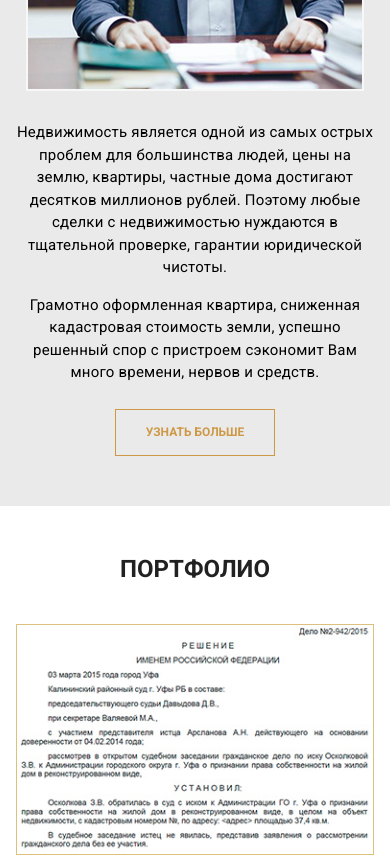
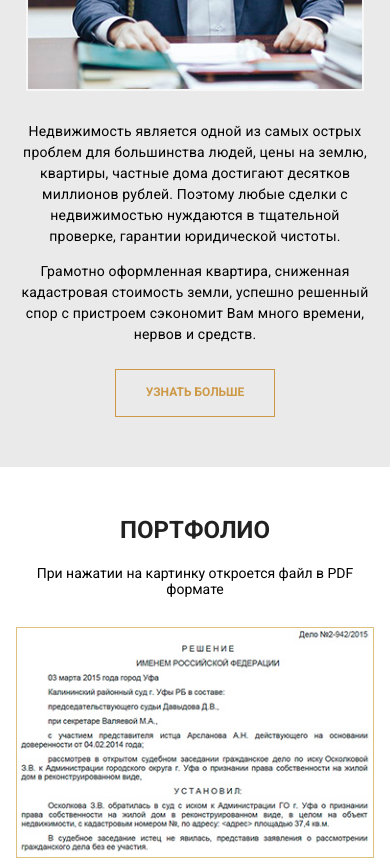
Before and after one commit to karinagubai/lawsite, a plain HTML site: page index.html in a window 390 px wide. Shown: the part 3060-3919 px from the top of the page. Drawn offline with Linux system fonts and the light colour scheme.

Commit message:
style font-size

```diff
--- a/css/style.css
+++ b/css/style.css
@@ -36,7 +36,7 @@ h1 {
 h2 {
     font-size: 24px;
     color: rgba(0, 0, 0, .87);
-    padding-top: 50px;
+    padding-top: 80px;
     padding-bottom: 40px;
     margin: 0;
 }
@@ -291,6 +291,10 @@ figure:hover .item {
     box-shadow: 0 0 15px rgba(0, 0, 0, .9);
 }
 
+.modal-content h3 {
+    color: rgba(0, 0, 0, .87);
+}
+
 .portfolio img {
     border: 1px solid #dcc17e;
     margin-bottom: 30px;
@@ -299,6 +303,11 @@ figure:hover .item {
 .portfolio img:hover {
     box-shadow: 0 0 20px rgba( 0, 0, 0, .3);
     border-color: white;
+}
+
+.portfolio-pdf {
+    display: inline-block;
+    margin-bottom: 30px;
 }
 
 .modalSpan {
@@ -432,6 +441,24 @@ button {
 
     img {
         max-width: 100%;
+    }
+
+    h2 {
+        padding-top: 50px;
+    }
+
+    p {
+        font-size: 14px;
+    }
+
+    .portfolio h2,
+    .consultation h2 {
+        padding-bottom: 20px;
+    }
+
+    .portfolio-pdf,
+    .consultation span {
+        font-size: 14px;
     }
 
     .main-nav-block {
--- a/index.html
+++ b/index.html
@@ -26,23 +26,6 @@
                         <li><a href="#consultation">консультация</a></li>
                     </ul>
                 </div>
-<!--
-                    <div class="callback">
-                        <a href="#" class="blue">Заказать звонок</a>
-
-                        <div class="modal">
-                            <div class="modal-content">
-                                <span class="close">&times;</span>
-                                <span class="modalSpan">Введите ваше имя и номер телефона, и мы перезвоним Вам в ближайшее время</span>
-                                <form action="">
-                                    <input type="text" placeholder="Ваше имя" required>
-                                    <input type="tel" placeholder="Ваш номер телефона" required>
-                                    <button type="submit" class="blue">заказать звонок</button>
-                                </form>
-                            </div>
-                        </div>
-                    </div>
--->
             </div><!--/.container-->
         </header>
 
@@ -95,6 +78,7 @@
                                 <span class="close">&times;</span>
                                 <div>
                                     <img src="img/image1.jpg">
+                                    <h3> оформление права собственности на дома, таунхаусы, гаражи и бани</h3>
                                     <p>Оформление дома в собственность является вопросом первостепенной важности. Не имея документов о регистрации права, в юридическом смысле никакой дом не является домом со всеми вытекающими отсюда последствиями. Есть еще один момент. Строение всегда расположено на земельном участке, поэтому его собственник обязан иметь два свидетельства, подтверждающие его владение недвижимостью.Вся недвижимость в России подлежит обязательной государственной регистрации, о которой свидетельствуют выданные ответственным учреждением документы. Процедура регистрации частного жилого дома, построенного на личном участке земли, предусматривает внесение в единую государственную кадастровую базу всех сведений об объекте недвижимости и его владельце. Только после регистрации владелец получает законное право распоряжаться домом. Без оформления регистрации права собственности на свой загородный дом, возведённый на участке земли полученной под индивидуальное жилищное строительство (ИЖС), владелец не сможет ни продать, ни обменять, ни подарить, ни сдать официально в аренду данную недвижимость. Кроме того, если дом был не куплен, а построен владельцем земли, то без государственного оформления данное сооружение официально не существует.</p>
                                 </div>
                             </div><!--/.modal-content-->
@@ -113,6 +97,7 @@
                                 <span class="close">&times;</span>
                                 <div>
                                     <img src="img/image2.jpg">
+                                    <h3>получение разрешения на строительство, реконструкцию</h3>
                                     <p>Оформление дома в собственность является вопросом первостепенной важности. Не имея документов о регистрации права, в юридическом смысле никакой дом не является домом со всеми вытекающими отсюда последствиями. Есть еще один момент. Строение всегда расположено на земельном участке, поэтому его собственник обязан иметь два свидетельства, подтверждающие его владение недвижимостью.Вся недвижимость в России подлежит обязательной государственной регистрации, о которой свидетельствуют выданные ответственным учреждением документы. Процедура регистрации частного жилого дома, построенного на личном участке земли, предусматривает внесение в единую государственную кадастровую базу всех сведений об объекте недвижимости и его владельце. Только после регистрации владелец получает законное право распоряжаться домом. Без оформления регистрации права собственности на свой загородный дом, возведённый на участке земли полученной под индивидуальное жилищное строительство (ИЖС), владелец не сможет ни продать, ни обменять, ни подарить, ни сдать официально в аренду данную недвижимость. Кроме того, если дом был не куплен, а построен владельцем земли, то без государственного оформления данное сооружение официально не существует.</p>
                                 </div>
                             </div><!--/.modal-content-->
@@ -130,6 +115,7 @@
                                 <span class="close">&times;</span>
                                 <div>
                                     <img src="img/image3.jpg">
+                                    <h3>приватизация квартир и комнат</h3>
                                     <p>Оформление дома в собственность является вопросом первостепенной важности. Не имея документов о регистрации права, в юридическом смысле никакой дом не является домом со всеми вытекающими отсюда последствиями. Есть еще один момент. Строение всегда расположено на земельном участке, поэтому его собственник обязан иметь два свидетельства, подтверждающие его владение недвижимостью.Вся недвижимость в России подлежит обязательной государственной регистрации, о которой свидетельствуют выданные ответственным учреждением документы. Процедура регистрации частного жилого дома, построенного на личном участке земли, предусматривает внесение в единую государственную кадастровую базу всех сведений об объекте недвижимости и его владельце. Только после регистрации владелец получает законное право распоряжаться домом. Без оформления регистрации права собственности на свой загородный дом, возведённый на участке земли полученной под индивидуальное жилищное строительство (ИЖС), владелец не сможет ни продать, ни обменять, ни подарить, ни сдать официально в аренду данную недвижимость. Кроме того, если дом был не куплен, а построен владельцем земли, то без государственного оформления данное сооружение официально не существует.</p>
                                 </div>
                             </div><!--/.modal-content-->
@@ -147,6 +133,7 @@
                                 <span class="close">&times;</span>
                                 <div>
                                     <img src="img/image4.jpg">
+                                    <h3>оформление земельных участков</h3>
                                     <p>Оформление дома в собственность является вопросом первостепенной важности. Не имея документов о регистрации права, в юридическом смысле никакой дом не является домом со всеми вытекающими отсюда последствиями. Есть еще один момент. Строение всегда расположено на земельном участке, поэтому его собственник обязан иметь два свидетельства, подтверждающие его владение недвижимостью.Вся недвижимость в России подлежит обязательной государственной регистрации, о которой свидетельствуют выданные ответственным учреждением документы. Процедура регистрации частного жилого дома, построенного на личном участке земли, предусматривает внесение в единую государственную кадастровую базу всех сведений об объекте недвижимости и его владельце. Только после регистрации владелец получает законное право распоряжаться домом. Без оформления регистрации права собственности на свой загородный дом, возведённый на участке земли полученной под индивидуальное жилищное строительство (ИЖС), владелец не сможет ни продать, ни обменять, ни подарить, ни сдать официально в аренду данную недвижимость. Кроме того, если дом был не куплен, а построен владельцем земли, то без государственного оформления данное сооружение официально не существует.</p>
                                 </div>
                             </div><!--/.modal-content-->
@@ -163,6 +150,7 @@
                                 <span class="close">&times;</span>
                                 <div>
                                     <img src="img/image5.jpg">
+                                    <h3>узаконение пристроек к дому</h3>
                                     <p>Оформление дома в собственность является вопросом первостепенной важности. Не имея документов о регистрации права, в юридическом смысле никакой дом не является домом со всеми вытекающими отсюда последствиями. Есть еще один момент. Строение всегда расположено на земельном участке, поэтому его собственник обязан иметь два свидетельства, подтверждающие его владение недвижимостью.Вся недвижимость в России подлежит обязательной государственной регистрации, о которой свидетельствуют выданные ответственным учреждением документы. Процедура регистрации частного жилого дома, построенного на личном участке земли, предусматривает внесение в единую государственную кадастровую базу всех сведений об объекте недвижимости и его владельце. Только после регистрации владелец получает законное право распоряжаться домом. Без оформления регистрации права собственности на свой загородный дом, возведённый на участке земли полученной под индивидуальное жилищное строительство (ИЖС), владелец не сможет ни продать, ни обменять, ни подарить, ни сдать официально в аренду данную недвижимость. Кроме того, если дом был не куплен, а построен владельцем земли, то без государственного оформления данное сооружение официально не существует.</p>
                                 </div>
                             </div><!--/.modal-content-->
@@ -180,6 +168,7 @@
                                 <span class="close">&times;</span>
                                 <div>
                                     <img src="img/image6.jpg">
+                                    <h3>снижение кадастровой стоимости имущества</h3>
                                     <p>Оформление дома в собственность является вопросом первостепенной важности. Не имея документов о регистрации права, в юридическом смысле никакой дом не является домом со всеми вытекающими отсюда последствиями. Есть еще один момент. Строение всегда расположено на земельном участке, поэтому его собственник обязан иметь два свидетельства, подтверждающие его владение недвижимостью.Вся недвижимость в России подлежит обязательной государственной регистрации, о которой свидетельствуют выданные ответственным учреждением документы. Процедура регистрации частного жилого дома, построенного на личном участке земли, предусматривает внесение в единую государственную кадастровую базу всех сведений об объекте недвижимости и его владельце. Только после регистрации владелец получает законное право распоряжаться домом. Без оформления регистрации права собственности на свой загородный дом, возведённый на участке земли полученной под индивидуальное жилищное строительство (ИЖС), владелец не сможет ни продать, ни обменять, ни подарить, ни сдать официально в аренду данную недвижимость. Кроме того, если дом был не куплен, а построен владельцем земли, то без государственного оформления данное сооружение официально не существует.</p>
                                 </div>
                             </div><!--/.modal-content-->
@@ -210,6 +199,7 @@
         <section class="portfolio" id="portfolio">
             <div class="container">
                 <h2>портфолио</h2>
+                <span class="portfolio-pdf">При нажатии на картинку откроется файл в PDF формате</span>
                 <div class="portfolio-block">
                     <a href="pdf/01.pdf" target="_blank"><img src="img/portfolio1.jpg" alt=""></a>
                     <a href="pdf/02.pdf"  target="_blank"><img src="img/portfolio2.jpg" alt=""></a>
```
